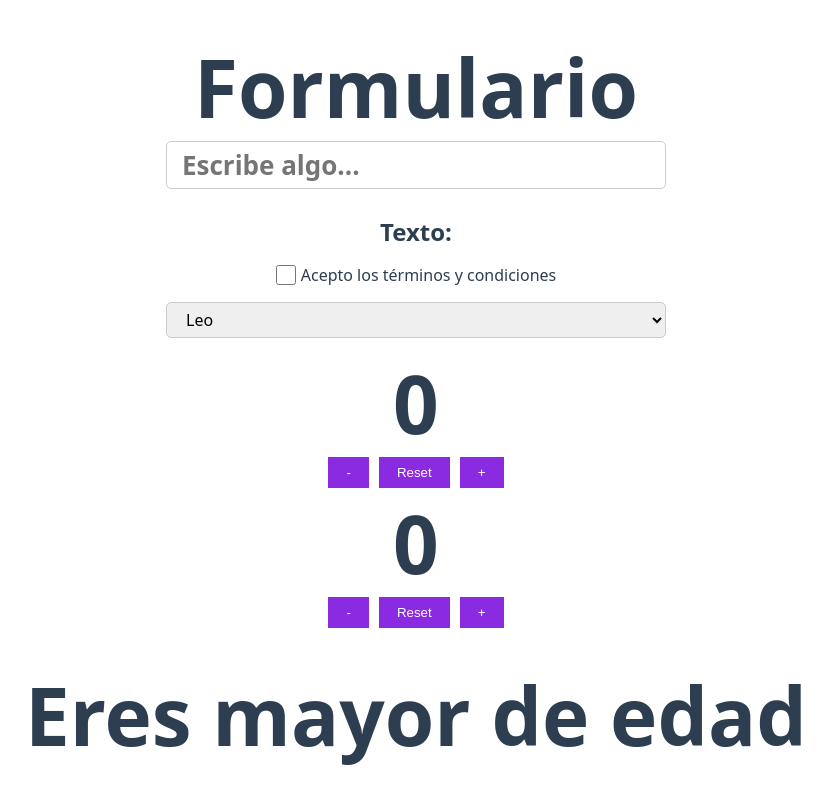
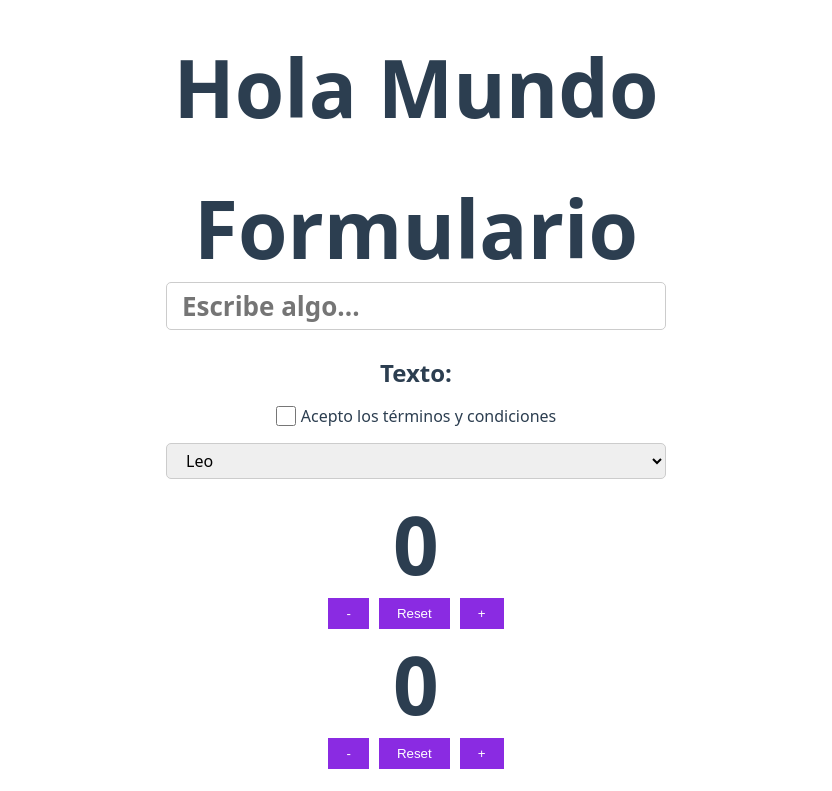
Before and after one commit to Pancratzia/Vue-Projects, a Vue app in the folder helloworld/: page / in a window 1280 px wide. Shown: the top 791 px of the page, without its empty margins (224-1056 px from the left). Built offline with nearby package versions, Linux system fonts and the light colour scheme.

Commit message:
Aprendiendo del ciclo de vida del componente con OptionAPI

```diff
--- a/helloworld/src/App.vue
+++ b/helloworld/src/App.vue
@@ -1,6 +1,8 @@
 <template>
 
   <div class="container">
+
+    <CycleOption />
 
     <ModelForm />
 
@@ -29,6 +31,7 @@ import ExampleSelective from './components/ExampleSelective.vue';
 import ExampleFor from './components/ExampleFor.vue';
 import ExamplesBind from './components/ExamplesBind.vue';
 import ModelForm from './components/ModelForm.vue';
+import CycleOption from './components/CycleOption.vue';
 </script>
 
 <style>
--- /dev/null
+++ b/helloworld/src/components/CycleOption.vue
@@ -0,0 +1,26 @@
+<template>
+  <h1>Hola Mundo</h1>
+</template>
+
+<script lang="ts">
+import { defineComponent } from 'vue';
+
+export default defineComponent({
+  name: 'CycleOption',
+  created() {
+    console.log('Componente Creado');
+  },
+  mounted() {
+    console.log('Componente Montado');
+  },
+  updated() {
+    console.log('Componente Actualizado');
+  },
+  unmounted() {
+    console.log('Componente Desmontado');
+  }
+})
+</script>
+
+<style scoped>
+</style>
```
